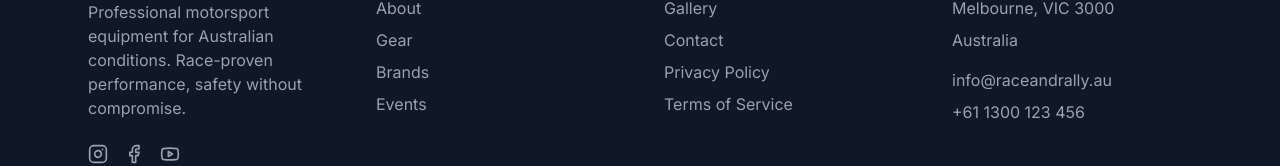
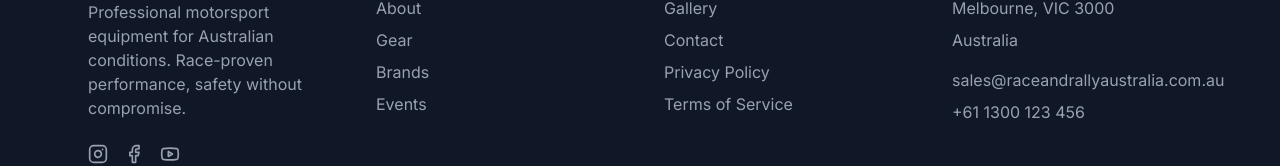
Before and after one commit to shawnurquhart/race_and_rally_au, a React (Vite) app: page / in a window 1280 px wide. Shown: the part 4651-4817 px from the top of the page. Built offline with nearby package versions, Linux system fonts and the light colour scheme.

Commit message:
small updates

```diff
--- a/src/components/Footer.tsx
+++ b/src/components/Footer.tsx
@@ -93,8 +93,8 @@ const Footer: React.FC = () => {
                 <p>Melbourne, VIC 3000</p>
                 <p>Australia</p>
                 <p className="mt-4">
-                  <a href="mailto:info@raceandrally.au" className="hover:text-motorsport-yellow">
-                    info@raceandrally.au
+                  <a href="mailto:sales@raceandrallyaustralia.com.au" className="hover:text-motorsport-yellow">
+                    sales@raceandrallyaustralia.com.au
                   </a>
                 </p>
                 <p>
```
